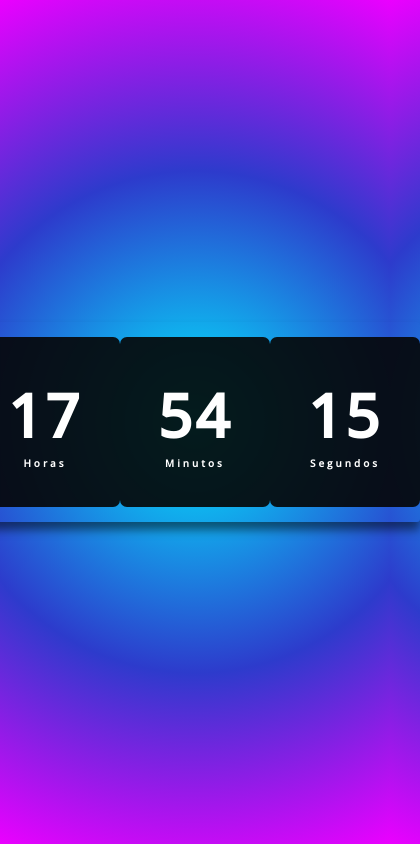
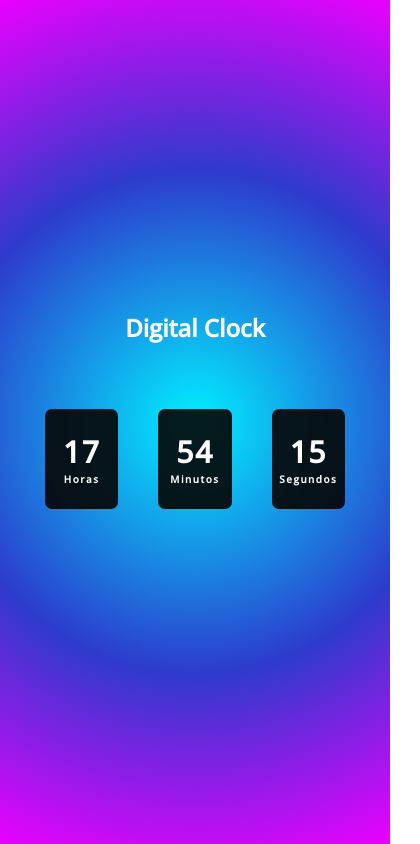
Before and after one commit to FelipeMMoraes/Digital-Clock, a plain HTML site: page index.html in a window 390 px wide. Shown: the whole page, 420 px wide, since content can reach past the window. Drawn offline with nearby package versions, Linux system fonts and the light colour scheme.

Commit message:
responsive css

```diff
--- a/assets/css/style.css
+++ b/assets/css/style.css
@@ -14,6 +14,12 @@ body {
    display: flex;
    align-items: center;
    justify-content: center;
+}
+
+.text {
+   text-align: center;
+   color: #fff;
+   margin-bottom: 80px;
 }
 
 .relogio {
@@ -49,3 +55,35 @@ body {
 .box span.tempo {
    font-size: 10px;
 }
+
+@media (max-width: 600px) {
+
+   .text {
+      margin-bottom: 40px;
+   }
+
+   .relogio {
+      height: 150px;
+      width: 300px;
+      gap: 40px;
+      background: none;
+      box-shadow: none;
+   }
+
+   .box {
+      height: 100px;
+      width: 150px;
+      letter-spacing: 1.5px;
+      align-items: center;
+      justify-content: center;
+   }
+
+   .box span {
+      font-weight: bolder;
+      font-size: 30px;
+   }
+
+   .box span.tempo {
+      font-size: 10px;
+   }
+}
--- a/index.html
+++ b/index.html
@@ -10,8 +10,13 @@
 </head>
 
 <body>
+  <div>
+
+    <div class="text">
+      <h2>Digital Clock</h2>
+    </div>
+
     <div class="relogio">
-
       <div class="box">
         <span id="horas">00</span>
         <span class="tempo">Horas</span>
@@ -27,6 +32,8 @@
         <span class="tempo">Segundos</span>
       </div>
     </div>
+  </div>
+
 
   <script src="./assets/js/script.js"></script>
 </body>
```
Lines whose indentation alone changed are shown as unchanged.
